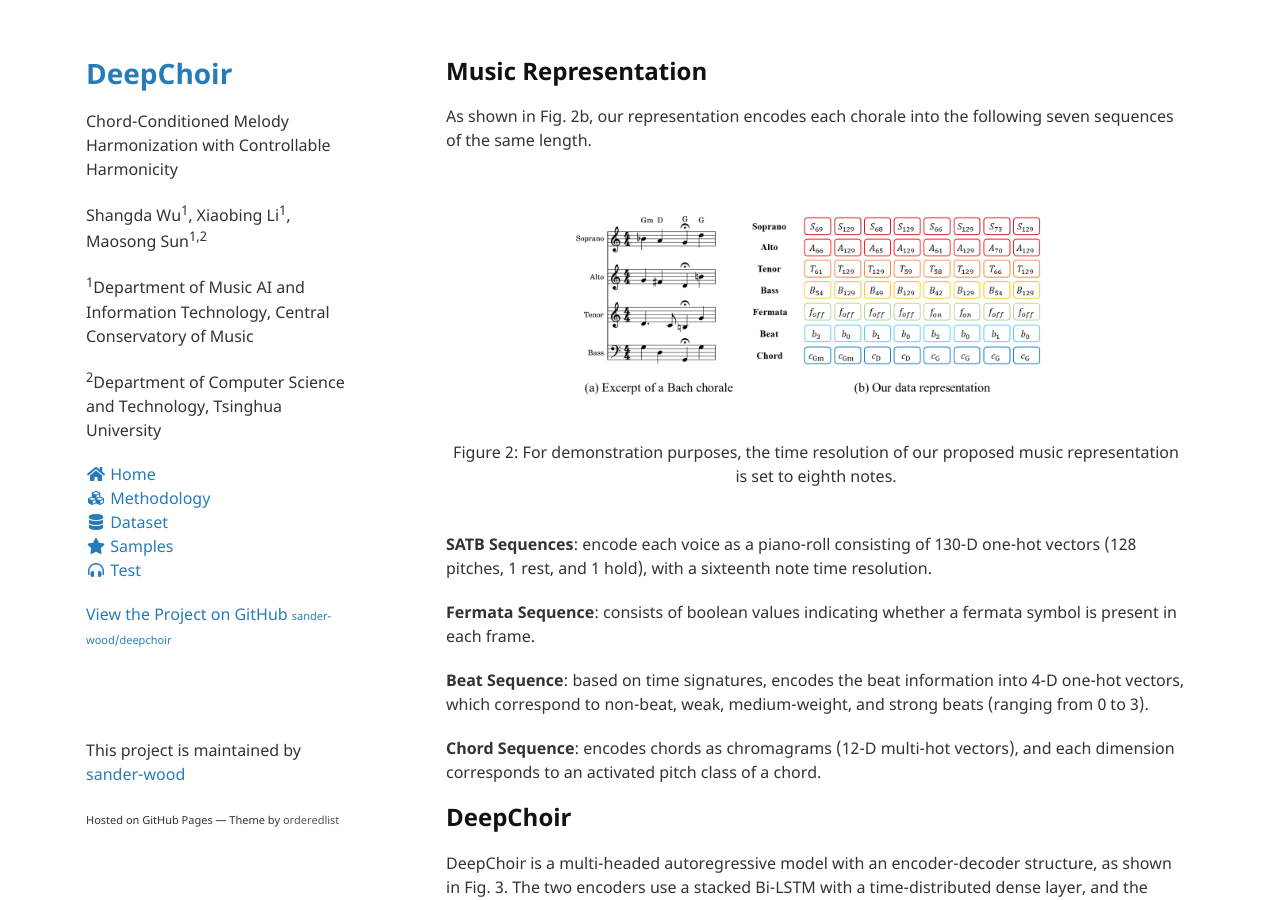
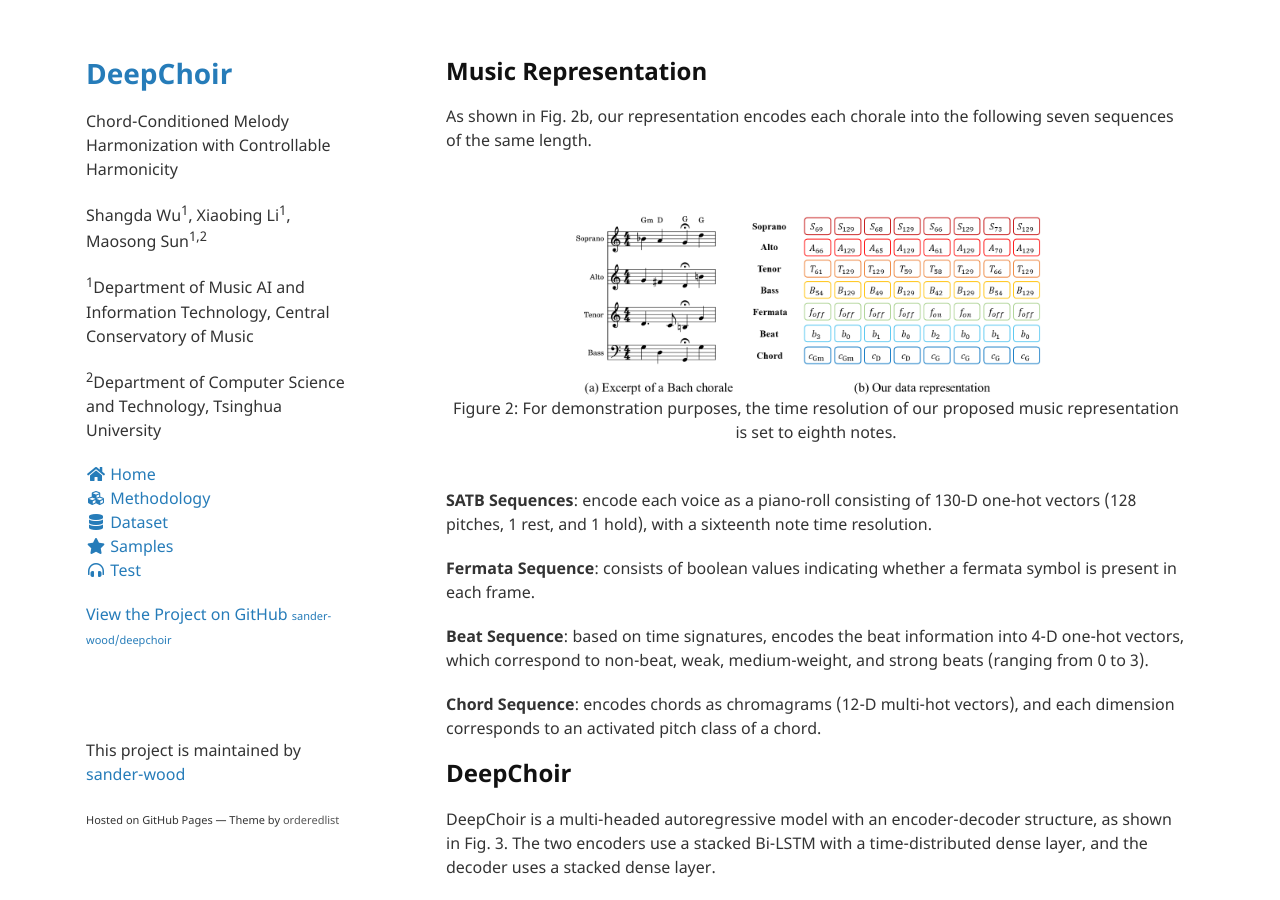
Before and after one commit to sander-wood/deepchoir, a Jekyll site: the page built from methodology.md, in a window 1280 px wide and 900 px high. Built offline with Jekyll 4.4.1, drawn with Linux system fonts in a browser that asks for light colours; nearby versions of some CDN libraries; formulas are drawn with MathJax 3.

Commit message:
Update methodology.md

```diff
--- a/methodology.md
+++ b/methodology.md
@@ -19,7 +19,6 @@
 
 <br>
 <center><img src="figs/fig2.png" alt="fig2" style="zoom:80%"></center>
-<br>
 <center>Figure 2: For demonstration purposes, the time resolution of our proposed music representation is set to eighth notes.</center>
 <br>
 
@@ -36,8 +35,7 @@
 DeepChoir is a multi-headed autoregressive model with an encoder-decoder structure, as shown in Fig. 3. The two encoders use a stacked Bi-LSTM with a time-distributed dense layer, and the decoder uses a stacked dense layer.
 
 <br>
-<center><img src="figs/fig3.png" alt="fig3" style="zoom:50%"></center>
-<br>
+<center><img src="figs/fig3.png" alt="fig3" style="zoom:60%"></center>
 <center>Figure 3: The architecture of DeepChoir.</center>
 <br>
 
```
